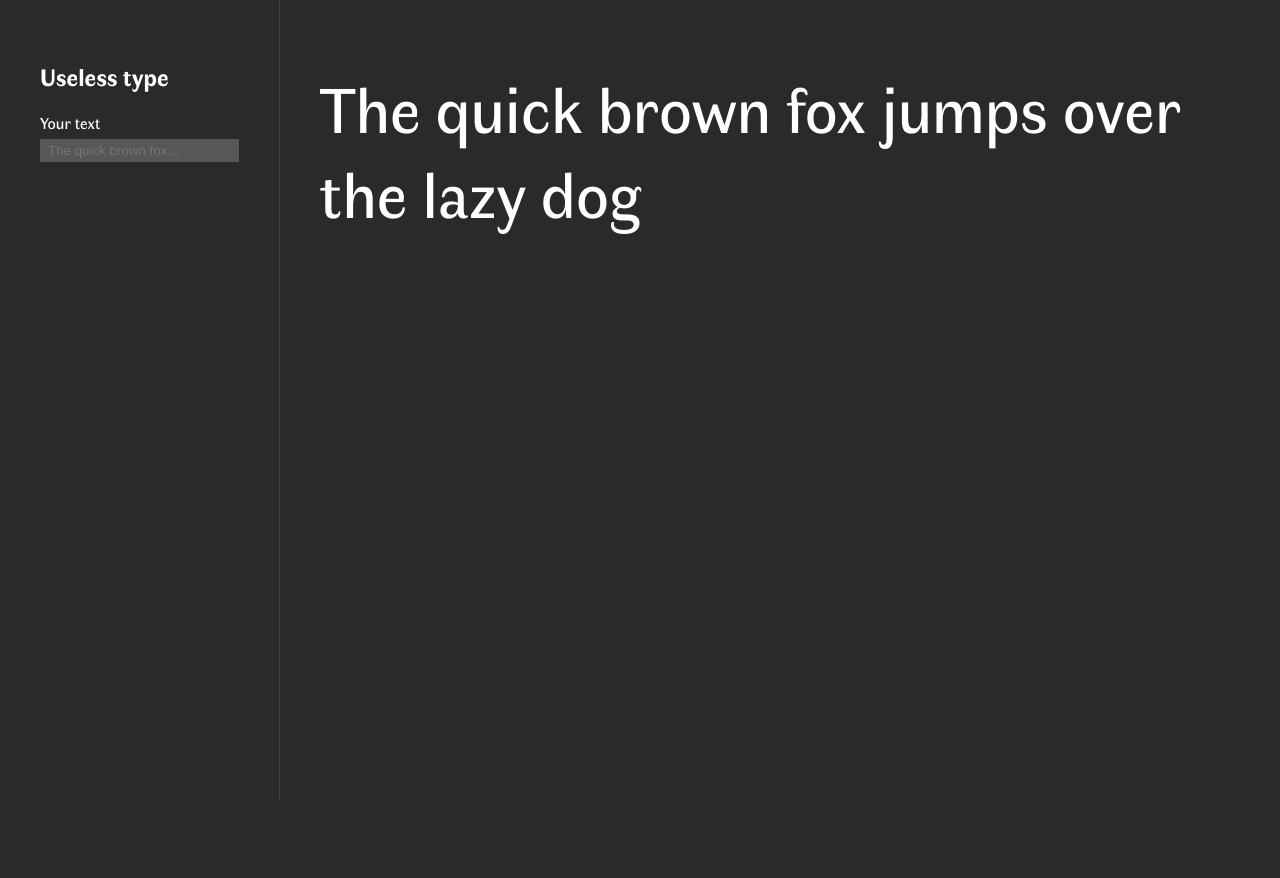
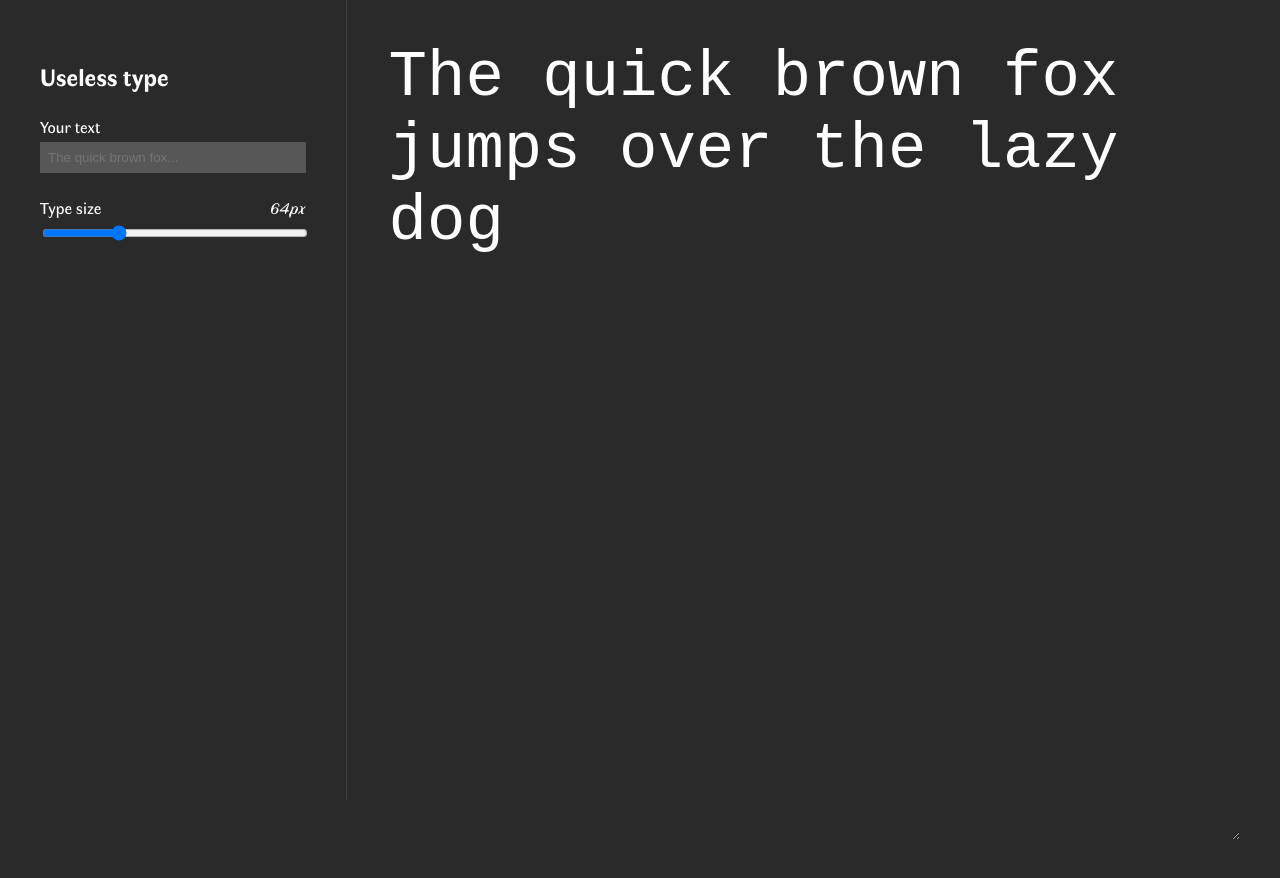
Before and after one commit to marcusxyz/useless-website, a plain HTML site: page index.html in a window 1280 px wide. Before the commit the page ends 800 px from the top, so only its background shows below. Drawn offline with Linux system fonts and the light colour scheme.

Commit message:
range input for text size added

```diff
--- a/index.html
+++ b/index.html
@@ -8,23 +8,30 @@
     <link rel="stylesheet" href="style.css" />
   </head>
   <body>
+    <main>
       <section class="options">
         <h1>Useless type</h1>
 
+        <!-- Input field -->
         <div class="option">
           <label>Your text</label>
           <input
             type="text"
             name="sentence"
-          id="sentence"
             placeholder="The quick brown fox..."
           />
         </div>
+
+        <!-- Adjust text size -->
+        <div class="option">
+          <label>Type size <span>64px</span></label>
+          <input type="range" name="typesize" min="12" max="200" value="64" />
+        </div>
       </section>
-
-    <section class="output">
-      <p>The quick brown fox jumps over the lazy dog</p>
-    </section>
+      <textarea class="output">
+The quick brown fox jumps over the lazy dog</textarea
+      >
+    </main>
 
     <script src="/main.js"></script>
   </body>
--- a/main.js
+++ b/main.js
@@ -1,15 +1,21 @@
 const sentenceTag = document.querySelector(`input[type="text"]`);
-const outputTag = document.querySelector('section.output');
-const originalText = outputTag.innerHTML;
+const outputTag = document.querySelector('textarea.output');
+const originalText = outputTag.value;
 
 // When the user types in sentenceTag, update the outputTag
 // List of KeyboardEvent https://developer.mozilla.org/en-US/docs/Web/API/KeyboardEvent
 
-const displayUpdate = sentenceTag.addEventListener('keyup', () => {
+// Typing from input
+sentenceTag.addEventListener('keyup', () => {
   if (sentenceTag.value) {
-    outputTag.innerHTML = sentenceTag.value;
+    outputTag.value = sentenceTag.value;
   } else {
-    // If there is no value add the original text
-    outputTag.innerHTML = originalText;
+    // If there is no value put back the original text
+    outputTag.value = originalText;
   }
 });
+
+// Typing from textarea
+outputTag.addEventListener('keyup', () => {
+  sentenceTag.value = outputTag.value;
+});
--- a/style.css
+++ b/style.css
@@ -55,33 +55,36 @@ body {
   background: var(--black);
 }
 
+main {
+  display: flex;
+  flex-direction: row;
+}
+
 h1 {
   font-size: var(--h1);
   font-weight: 700;
 }
 
 section.options {
-  position: fixed;
-  top: 0;
-  left: 0;
   height: 100vh;
-  width: 280px;
+  width: 480px;
   background: var(--black);
   padding: 40px;
   border-right: 1px solid rgba(255, 255, 255, 0.1);
 }
 
-section.output {
-  margin: 40px 40px 40px 320px;
-}
-
 div.option {
-  margin-top: 10px;
+  margin-top: 24px;
 }
 
 label {
   display: block;
   margin-bottom: 5px;
+}
+
+label span {
+  float: right;
+  font-style: italic;
 }
 
 input[type='text'] {
@@ -90,9 +93,20 @@ input[type='text'] {
   color: var(--white);
   border: none;
   outline: none;
-  padding: 4px 8px;
+  padding: 8px;
 }
 
-section.output {
+input[type='range'] {
+  width: 100%;
+}
+
+textarea.output {
+  width: 100%;
+  height: 100vh;
+  margin: 40px;
   font-size: var(--display);
+  background: none;
+  border: none;
+  outline: none;
+  color: var(--white);
 }
```
Lines whose indentation alone changed are shown as unchanged.
